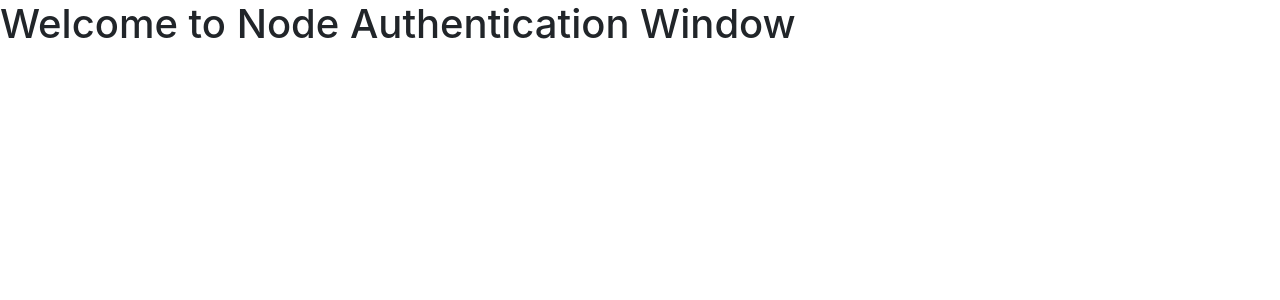
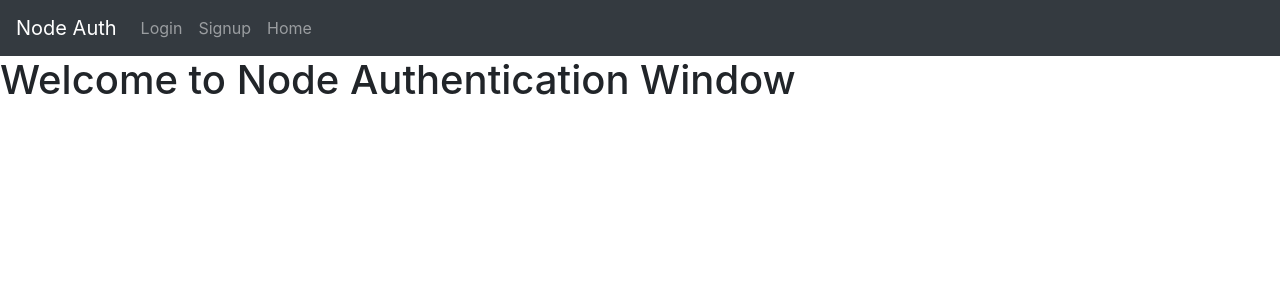
Before and after one commit to vaibhav269/auth-social-local-mern-stack, a React app: page / in a window 1280 px wide. Shown: the top 300 px of the page. Built offline with nearby package versions, Linux system fonts and the light colour scheme.

Commit message:
Added navigation component

```diff
--- a/src/js/components/App.js
+++ b/src/js/components/App.js
@@ -1,5 +1,6 @@
 import React,{Component} from 'react';
 import Home from './Home';
+import Nav from './Nav';
 
 import {
     BrowserRouter as Router,
@@ -17,10 +18,16 @@
     render(){
         return(
             <Router>
-                <div>
-                    <Switch>
-                        <Route exact path="/" component={Home} />
-                    </Switch>
+                <div className="container-fluid">
+                    <div className="row">
+                        <Nav />
+                    </div>
+
+                    <div className="row">
+                        <Switch>
+                            <Route exact path="/" component={Home} />
+                        </Switch>
+                    </div>
                 </div>
             </Router>
         )
--- /dev/null
+++ b/src/js/components/Nav.js
@@ -0,0 +1,18 @@
+import React,{Component} from 'react';
+import {Link} from 'react-router-dom';
+
+class Nav extends Component{
+    render(){
+        return(
+            <nav className="navbar navbar-dark navbar-expand-sm bg-dark col-12">
+                <ul className="navbar-nav">
+                    <li className="navbar-brand"> Node Auth</li>
+                    <li className="nav-item"> <Link to = '/login' className="nav-link"> Login</Link> </li>
+                    <li className="nav-item"> <Link to = '/signup' className="nav-link"> Signup</Link> </li>
+                    <li className="nav-item"> <Link to = '/' className="nav-link"> Home</Link> </li>
+                </ul>
+            </nav>
+        )
+    }
+}
+export default Nav;
```
Also changed, not shown: 1 other file (tests, documents, lock files or other folders).
